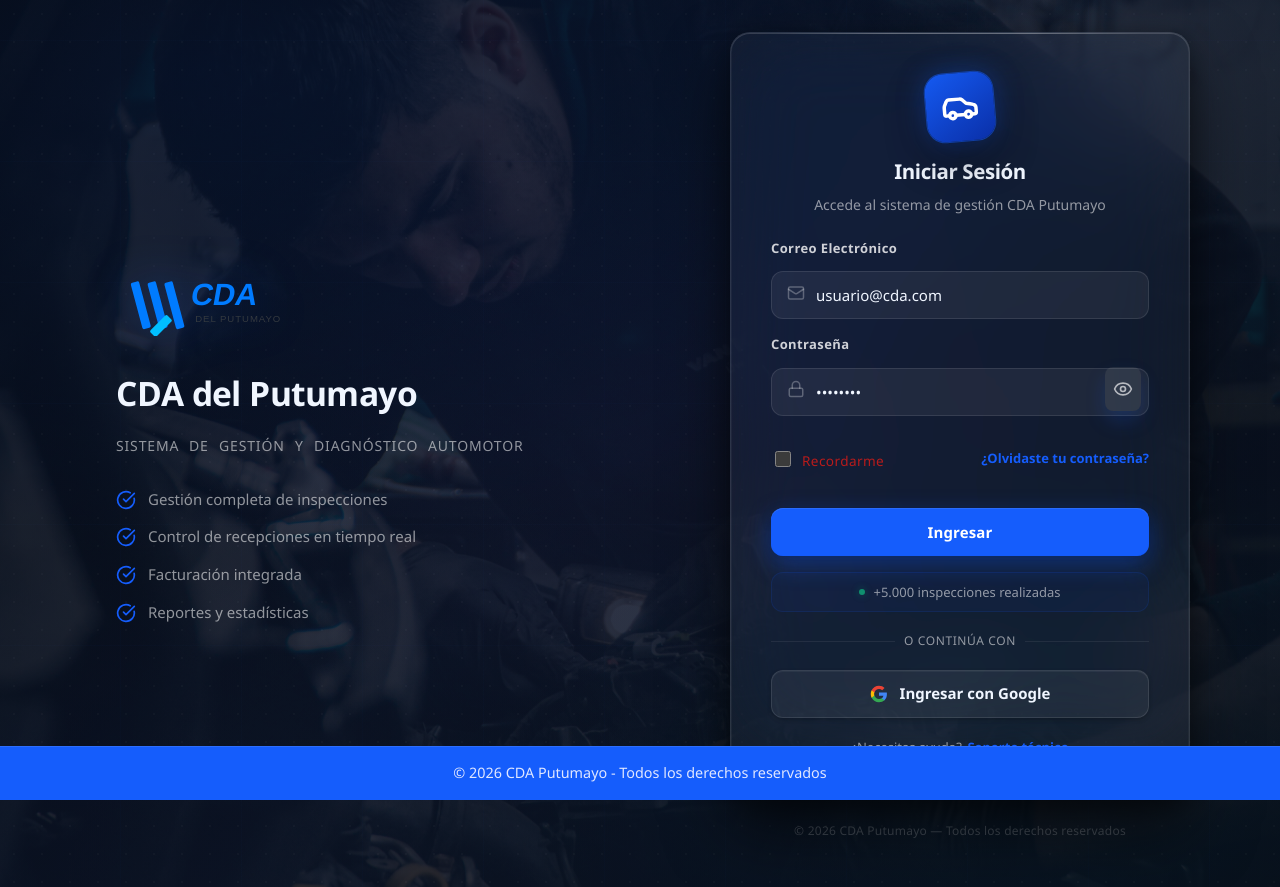
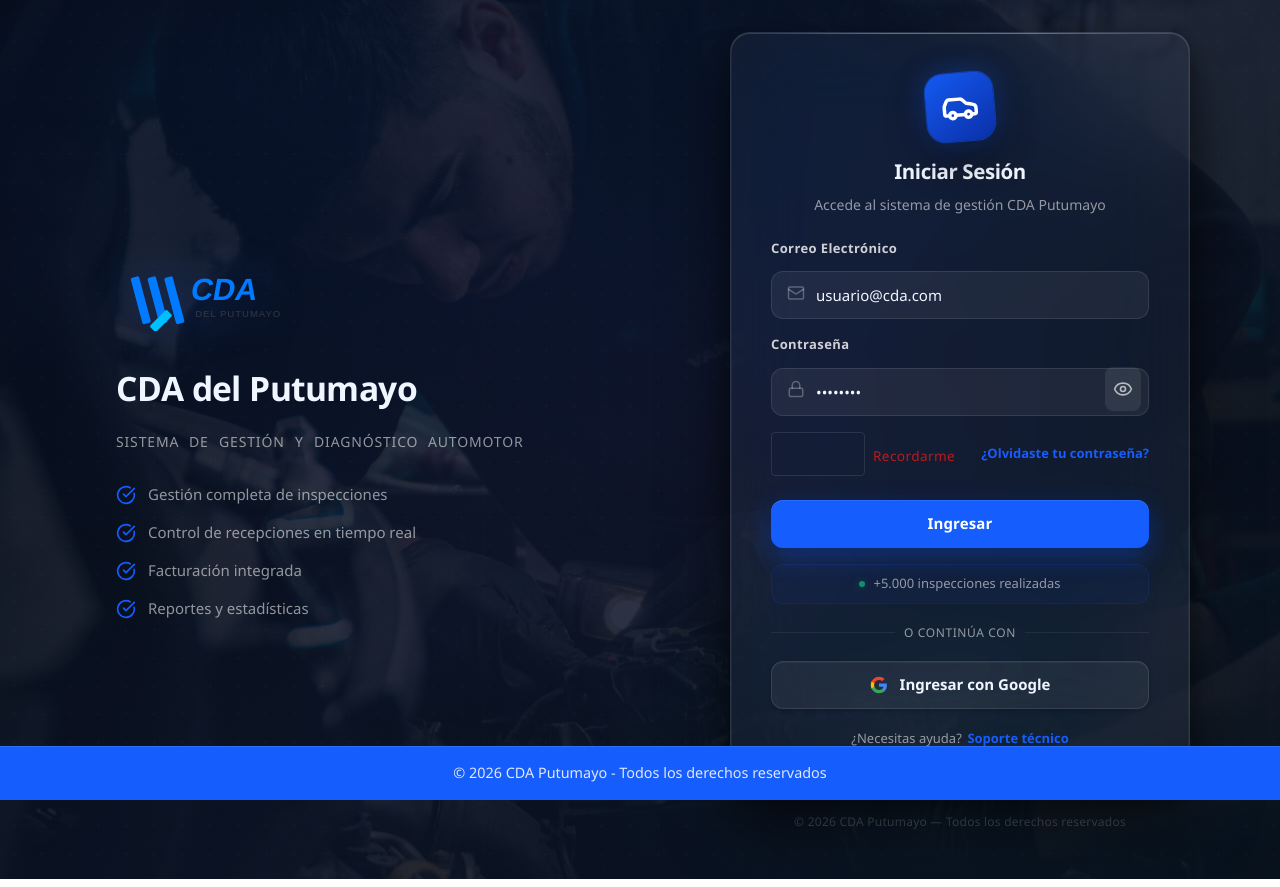
Before and after one commit to CDA-SYSTEM/FRONTEND_CDA, a React (Vite) app: page /login in a window 1280 px wide. Built offline with nearby package versions, Linux system fonts and the light colour scheme; no server answers.

Commit message:
fix: checkbox custom sin outline extra y toggle sin parpadeo en hover

```diff
--- a/src/modules/auth/pages/LoginPage.css
+++ b/src/modules/auth/pages/LoginPage.css
@@ -426,24 +426,29 @@
   color: rgba(255, 255, 255, 0.65);
   cursor: pointer;
   border-radius: 8px;
-  transition: color 0.2s, background 0.2s, box-shadow 0.2s;
+  transition: color 0.15s, background 0.15s, box-shadow 0.15s;
   z-index: 2;
   padding: 0;
+  box-shadow: 0 0 0 transparent;
+  flex-shrink: 0;
 }
 
 .input-toggle:hover {
   color: #ffffff;
   background: rgba(21, 93, 252, 0.25);
-  box-shadow: 0 0 16px rgba(21, 93, 252, 0.25);
+  box-shadow: 0 0 12px rgba(21, 93, 252, 0.20);
 }
 
 .input-toggle:active {
   background: rgba(21, 93, 252, 0.35);
+  box-shadow: 0 0 8px rgba(21, 93, 252, 0.15);
 }
 
 .input-toggle svg {
   width: 20px;
   height: 20px;
+  display: block;
+  flex-shrink: 0;
 }
 
 /* ── Form Options ── */
@@ -464,13 +469,48 @@
   font-size: 0.8125rem !important;
   cursor: pointer !important;
   user-select: none !important;
+  position: relative !important;
 }
 
 .checkbox-label input[type="checkbox"] {
-  width: 1rem;
-  height: 1rem;
-  accent-color: var(--accent);
+  appearance: none;
+  -webkit-appearance: none;
+  width: 1.1rem;
+  height: 1.1rem;
+  border: 1.5px solid var(--border-input);
+  border-radius: 4px;
+  background: transparent;
   cursor: pointer;
+  flex-shrink: 0;
+  margin: 0;
+  transition: border-color 0.15s, background 0.15s, box-shadow 0.15s;
+  position: relative;
+}
+
+.checkbox-label input[type="checkbox"]:checked {
+  background: var(--accent);
+  border-color: var(--accent);
+}
+
+.checkbox-label input[type="checkbox"]:checked::after {
+  content: '';
+  position: absolute;
+  top: 45%;
+  left: 50%;
+  width: 5px;
+  height: 9px;
+  border: solid #fff;
+  border-width: 0 2px 2px 0;
+  transform: translate(-50%, -50%) rotate(45deg);
+}
+
+.checkbox-label input[type="checkbox"]:hover {
+  border-color: rgba(255, 255, 255, 0.30);
+}
+
+.checkbox-label input[type="checkbox"]:focus-visible {
+  outline: none;
+  box-shadow: 0 0 0 2px var(--accent-ring);
 }
 
 .forgot-link {
```
